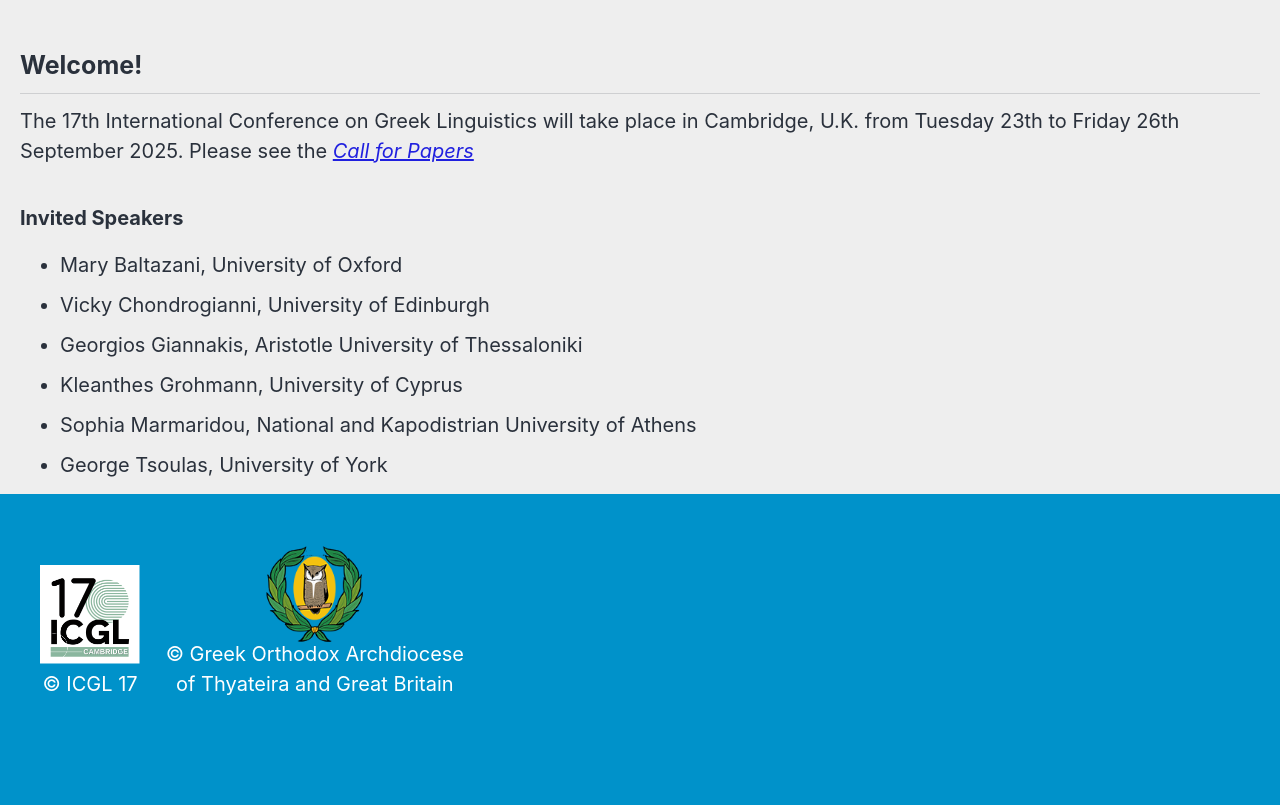
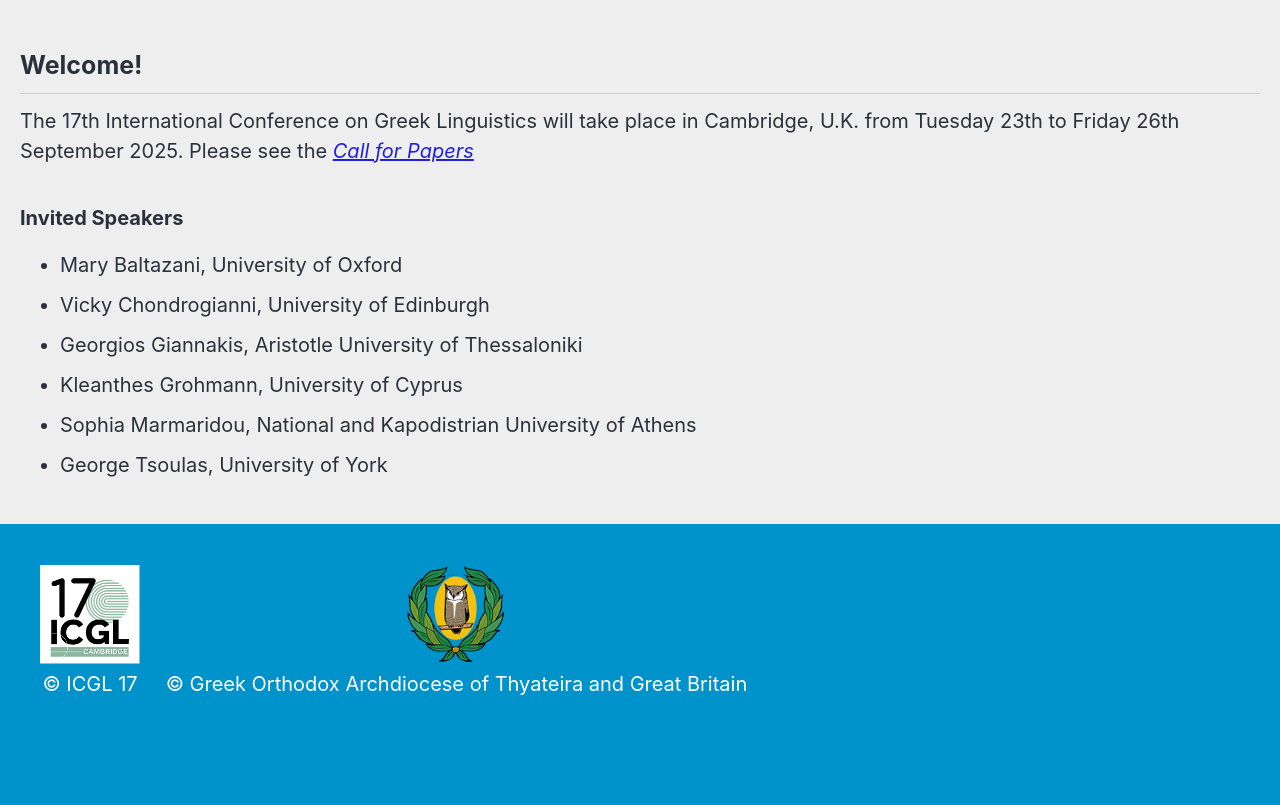
Before and after one commit to roryleung/ICGL17, a Jekyll site: the page built from _pages/home.md, in a window 1280 px wide. Shown: the part 417-1222 px from the top of the page. Built offline with Jekyll 4.4.1, drawn with Linux system fonts in a browser that asks for light colours; cached includes are drawn as plain includes; nearby versions of some CDN libraries.

Commit message:
Update custom.html

```diff
--- a/_includes/footer/custom.html
+++ b/_includes/footer/custom.html
@@ -6,9 +6,9 @@
     </div>
 
     <div style="text-align: center; display: inline-block; vertical-align: bottom;">
-      <img src="/assets/images/logo_owl_icon.png" alt="Owl Icon Logo" style="width: 100px; height: auto; position: relative; top: 10px">
+      <img src="/assets/images/logo_owl_icon.png" alt="Owl Icon Logo" style="width: 100px; height: auto;">
       <p style="color: white; margin-top: 5px;">
-        &copy; Greek Orthodox Archdiocese<br>of Thyateira and Great Britain
+        &copy; Greek Orthodox Archdiocese of Thyateira and Great Britain
       </p>
     </div>
   </div>
```
